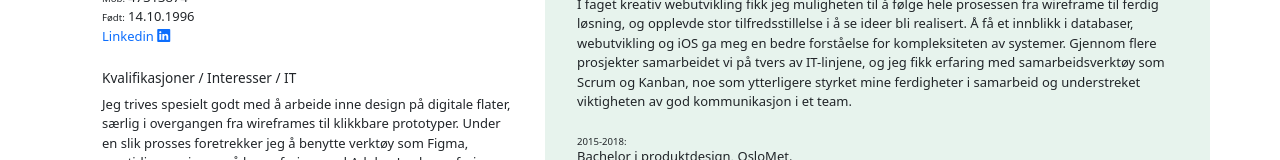
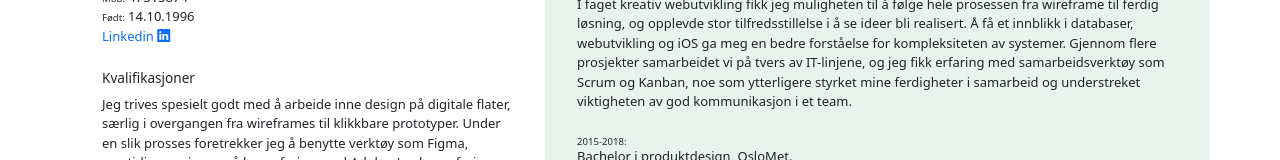
Before and after one commit to linus-linus/portfolio, a Vue app: page /cv in a window 1280 px wide. Shown: the part 434-594 px from the top of the page. Built offline with nearby package versions, Linux system fonts and the light colour scheme.

Commit message:
cv update

```diff
--- a/src/views/CvView.vue
+++ b/src/views/CvView.vue
@@ -26,7 +26,7 @@
 						></a>
 					</p>
 
-					<h3 class="header-spacing">Kvalifikasjoner / Interesser / IT</h3>
+					<h3 class="header-spacing">Kvalifikasjoner</h3>
 					<p class="text-spacing">
 						Jeg trives spesielt godt med å arbeide inne design på digitale flater, særlig i overgangen fra wireframes til klikkbare prototyper. Under en slik prosses foretrekker jeg å
 						benytte verktøy som Figma, samtidig som jeg også har erfaring med Adobe. Jeg har erfaring innen webutvikling (HTML, CSS og JS), og noe kunnskap innen Databaser, IOS og CMS,
```
